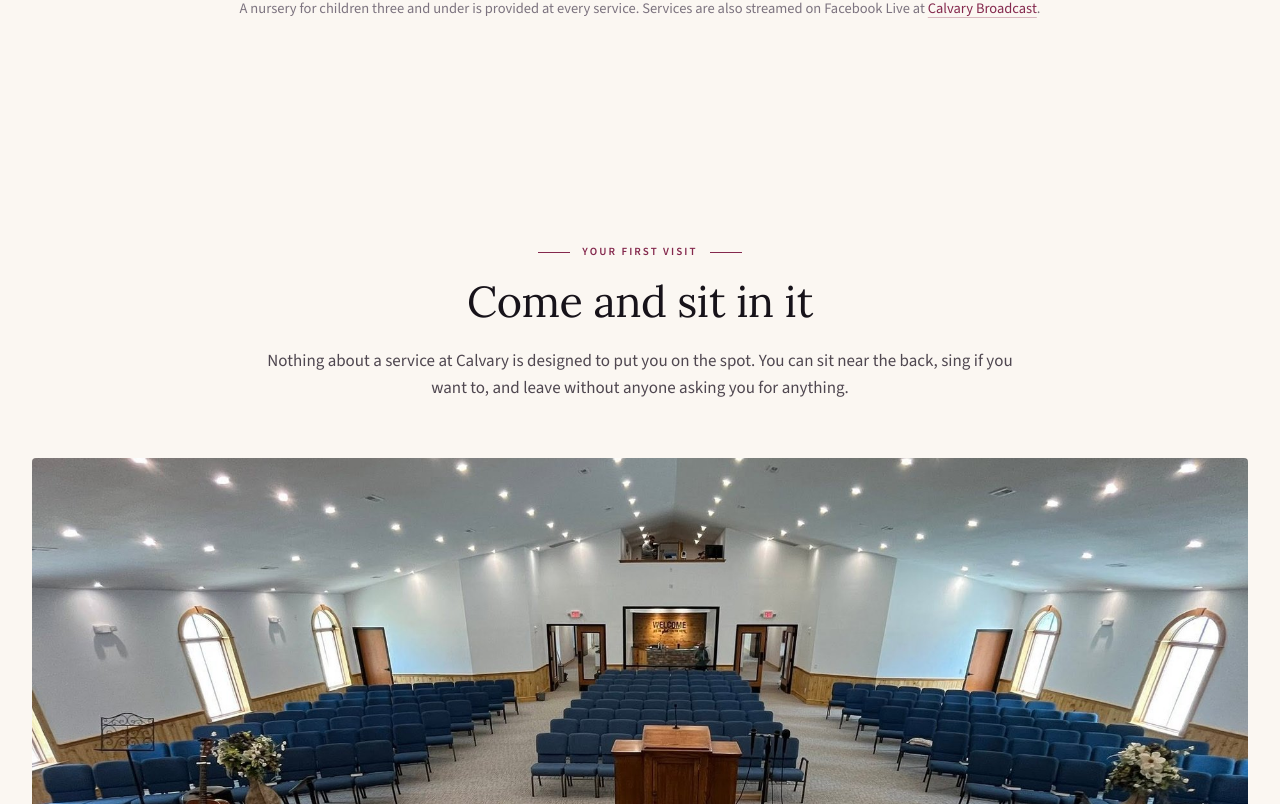
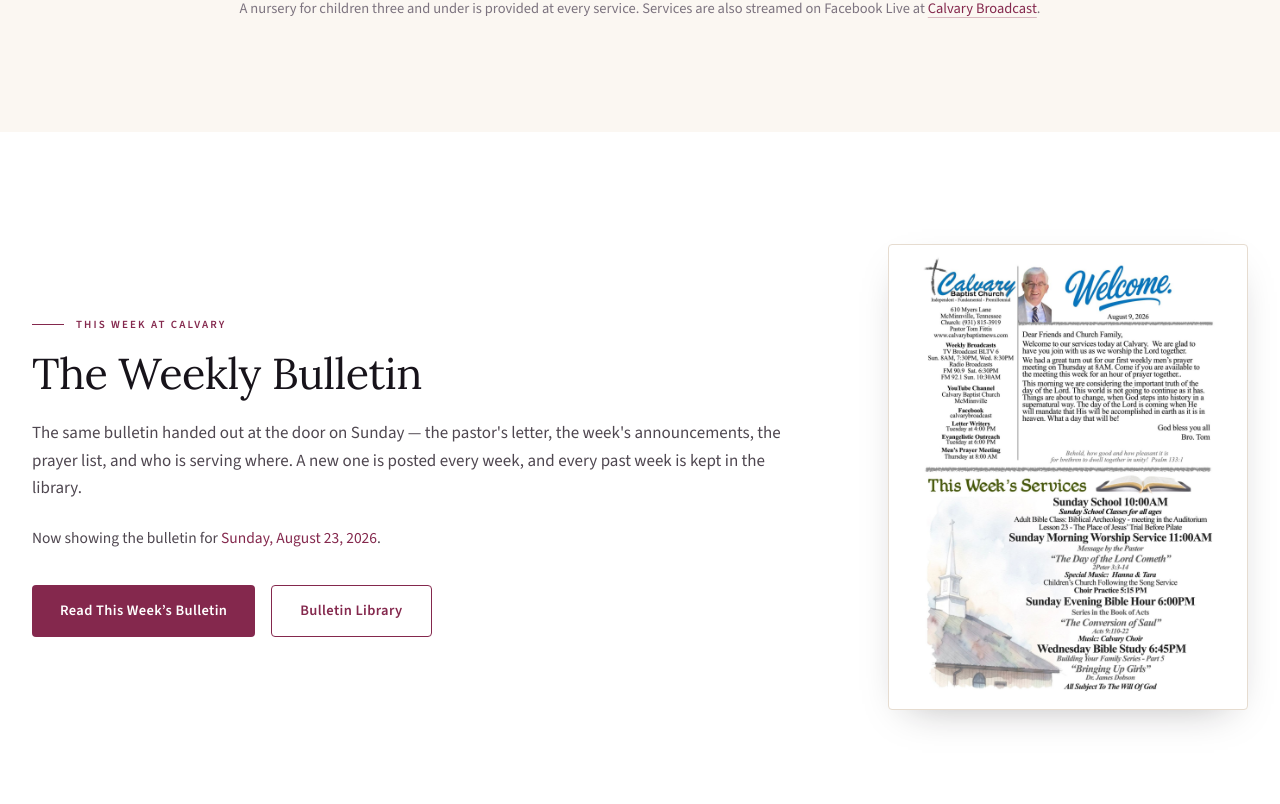
Before and after one commit to edesent/calvarybaptistnews-redesign, a Next.js app: page / in a window 1280 px wide. Shown: the part 2776-3580 px from the top of the page. Built offline with nearby package versions, Linux system fonts and the light colour scheme.

Commit message:
Added this week's bulletin to the home page, with a link to the bulletin library

```diff
--- a/src/app/page.tsx
+++ b/src/app/page.tsx
@@ -143,6 +143,56 @@
           </p>
         </Reveal>
       </Section>
+
+      {/* ── This week's bulletin ────────────────────────────────────────
+          Rendered only when a bulletin has actually been posted, so the home
+          page never shows an empty frame. */}
+      {LATEST_BULLETIN && (
+        <Section tone="paper">
+          <div className="grid items-center gap-14 lg:grid-cols-[1fr_360px] lg:gap-20">
+            <Reveal>
+              <Heading
+                eyebrow="This Week at Calvary"
+                title="The Weekly Bulletin"
+                lead="The same bulletin handed out at the door on Sunday — the pastor's letter, the week's announcements, the prayer list, and who is serving where. A new one is posted every week, and every past week is kept in the library."
+              />
+              <p className="mt-6 text-[15.5px] text-body">
+                Now showing the bulletin for{" "}
+                <span className="font-medium text-wine">
+                  {formatBulletinDate(LATEST_BULLETIN.date)}
+                </span>
+                .
+              </p>
+              <div className="mt-9 flex flex-wrap gap-4">
+                <Button href="/bulletin">Read This Week&rsquo;s Bulletin</Button>
+                <Button href="/bulletin#library" variant="outline">
+                  Bulletin Library
+                </Button>
+              </div>
+            </Reveal>
+
+            <Reveal
+              delay={120}
+              className="mx-auto w-full max-w-[300px] lg:max-w-none"
+            >
+              <Link
+                href="/bulletin"
+                className="group block overflow-hidden rounded-sm border border-rule bg-white shadow-[0_14px_40px_-20px_rgba(23,19,26,0.35)]"
+              >
+                <div className="relative aspect-[17/22]">
+                  <Image
+                    src={LATEST_BULLETIN.pages[0]}
+                    alt={`Front page of the ${SITE.name} bulletin for ${formatBulletinDate(LATEST_BULLETIN.date)}`}
+                    fill
+                    sizes="(min-width: 1024px) 360px, 300px"
+                    className="object-contain transition-transform duration-500 group-hover:scale-[1.02]"
+                  />
+                </div>
+              </Link>
+            </Reveal>
+          </div>
+        </Section>
+      )}
 
       {/* ── The sanctuary ───────────────────────────────────────────────── */}
       <Section tone="ivory">
```
